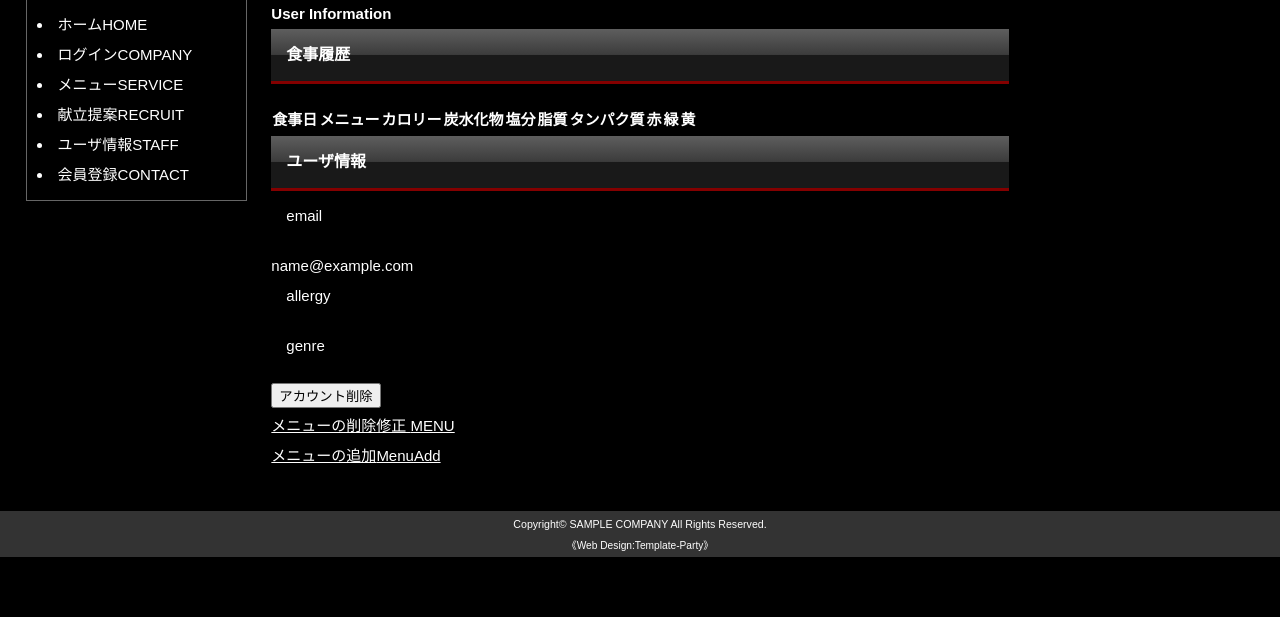
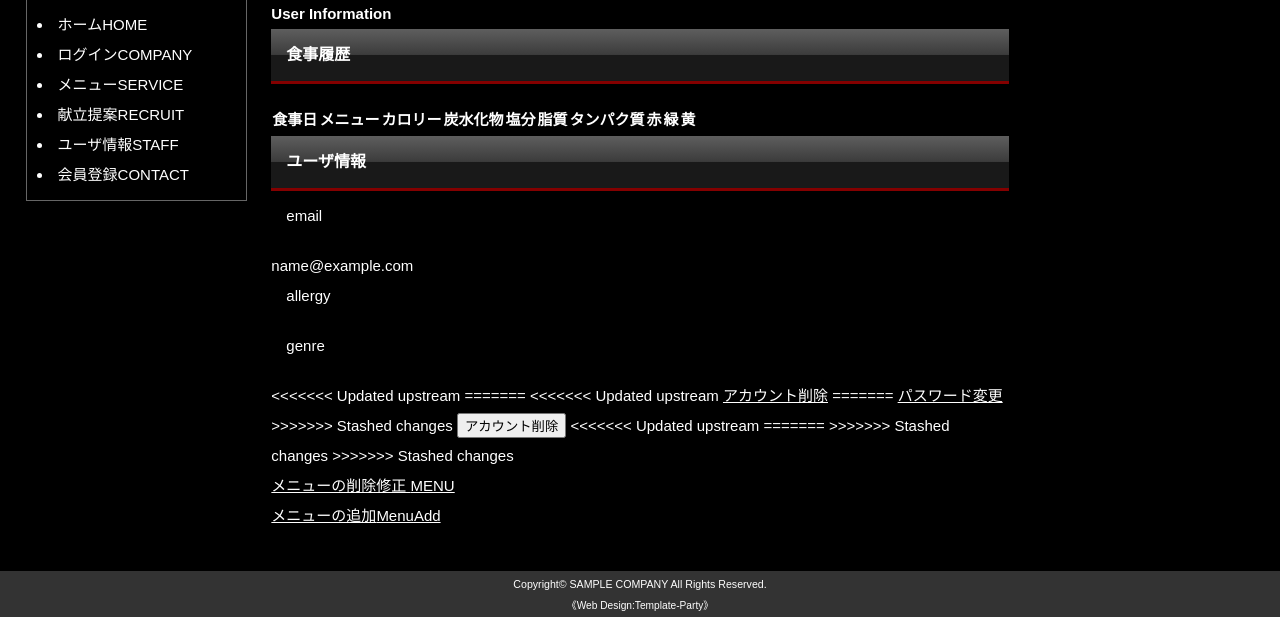
Before and after one commit to aiyama1467/LunchProject, a Django app: page /accounts/my_page/ in a window 1280 px wide. Shown: the part 225-842 px from the top of the page. Before the commit the page ends 782 px from the top, so only its background shows below. Run offline with Django 3.2, Linux system fonts and the light colour scheme; the visitor is signed in with stand-in values (Sample User, id 1); data comes from the database, SQL or seed files in the repository; data that the repository does not hold is empty.

Commit message:
パスワード変更ページを追加

```diff
--- a/accounts/templates/accounts/user_my_page.html
+++ b/accounts/templates/accounts/user_my_page.html
@@ -52,6 +52,13 @@
     {% endfor %}
     </div>
 
+<<<<<<< Updated upstream
+=======
+<<<<<<< Updated upstream
+    <a href="{% url 'accounts:delete' %}">アカウント削除</a>
+=======
+    <a href="{% url 'accounts:password_modify' %}">パスワード変更</a> <br>
+>>>>>>> Stashed changes
     <button id="delete_user" class="btn btn-outline-danger" type="button">アカウント削除</button>
     <script>
     let btn = document.getElementById('delete_user');
@@ -64,6 +71,10 @@
         }
     })
     </script>
+<<<<<<< Updated upstream
+=======
+>>>>>>> Stashed changes
+>>>>>>> Stashed changes
 
     {% if user.is_superuser %}
     <ul class="super">
--- a/accounts/urls.py
+++ b/accounts/urls.py
@@ -7,5 +7,7 @@
 urlpatterns = [
     path('signup/', views.SignUpView.as_view(), name='signup'),
     path('my_page/', views.UserMyPage.as_view(), name='my_page'),
-    path('delete/', views.UserDeleteView.as_view(), name='delete')
+    path('delete/', views.UserDeleteView.as_view(), name='delete'),
+    path('password_modify/', views.PasswordModifyView.as_view(), name='password_modify'),
+    path('password_modify/done/', views.PasswordModifyDoneView.as_view(), name='password_modify_done'),
 ]
--- a/accounts/views.py
+++ b/accounts/views.py
@@ -3,11 +3,12 @@
 from django.urls import reverse_lazy
 from django.views import generic
 from django.contrib.auth import logout
+from django.contrib.auth.views import PasswordChangeView, PasswordChangeDoneView
 
 from collections import OrderedDict
 
 from accounts.models import User, EatLog
-from .forms import UserCreateForm
+from .forms import UserCreateForm, PasswordModifyForm
 
 
 class OnlyYouMixin(UserPassesTestMixin):
@@ -105,4 +106,14 @@
             return redirect('menu_proposal:home')
 
 
+class PasswordModifyView(PasswordChangeView):
+    form_class = PasswordModifyForm
+    success_url = reverse_lazy('accounts:password_modify_done')
+    template_name = 'accounts/modify_password.html'
+
+
+class PasswordModifyDoneView(PasswordChangeDoneView):
+    """パスワード変更しました"""
+    template_name = 'accounts/password_modify_done.html'
+
 # Todo: signup, login, logoutのページのレイアウトを調整する
```
Also changed, not shown: accounts/forms.py (+9 -1 lines), accounts/templates/accounts/modify_password.html (added, +16 -0 lines), accounts/templates/accounts/password_modify_done.html (added, +8 -0 lines).
